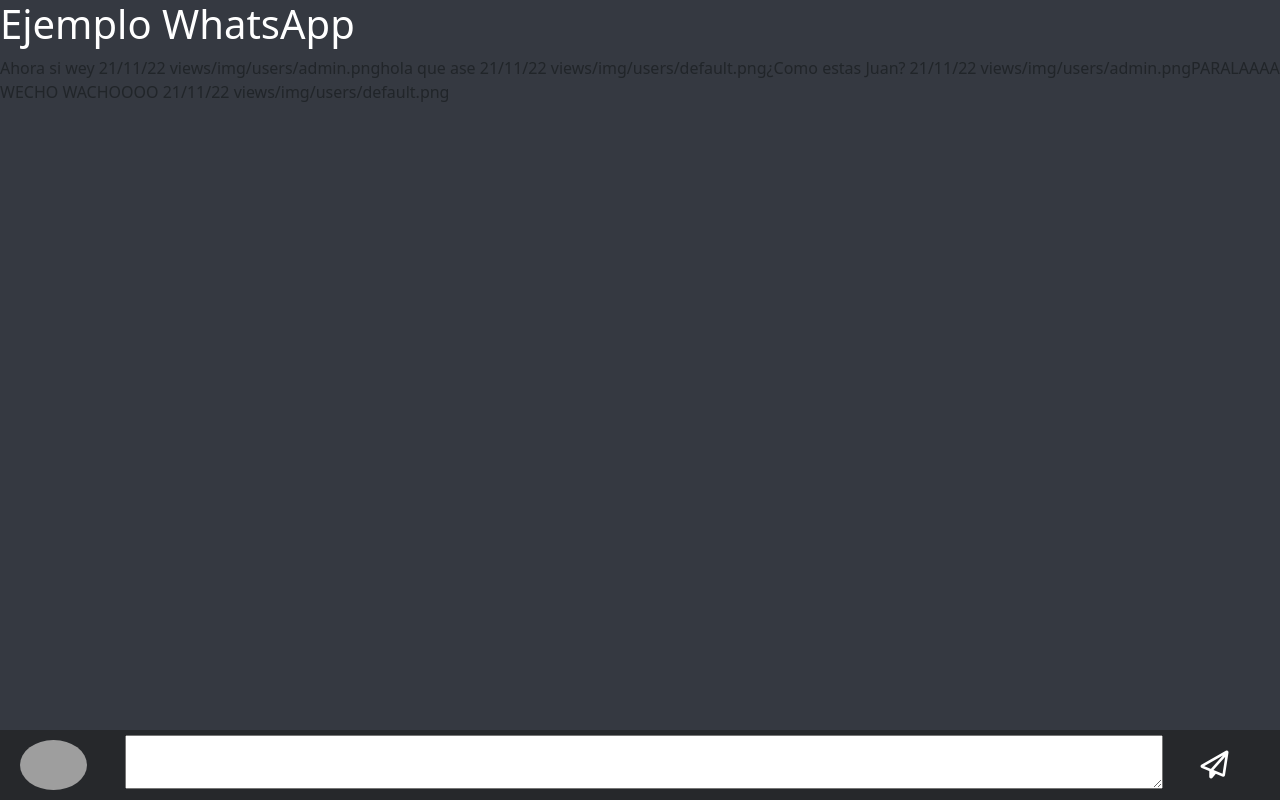
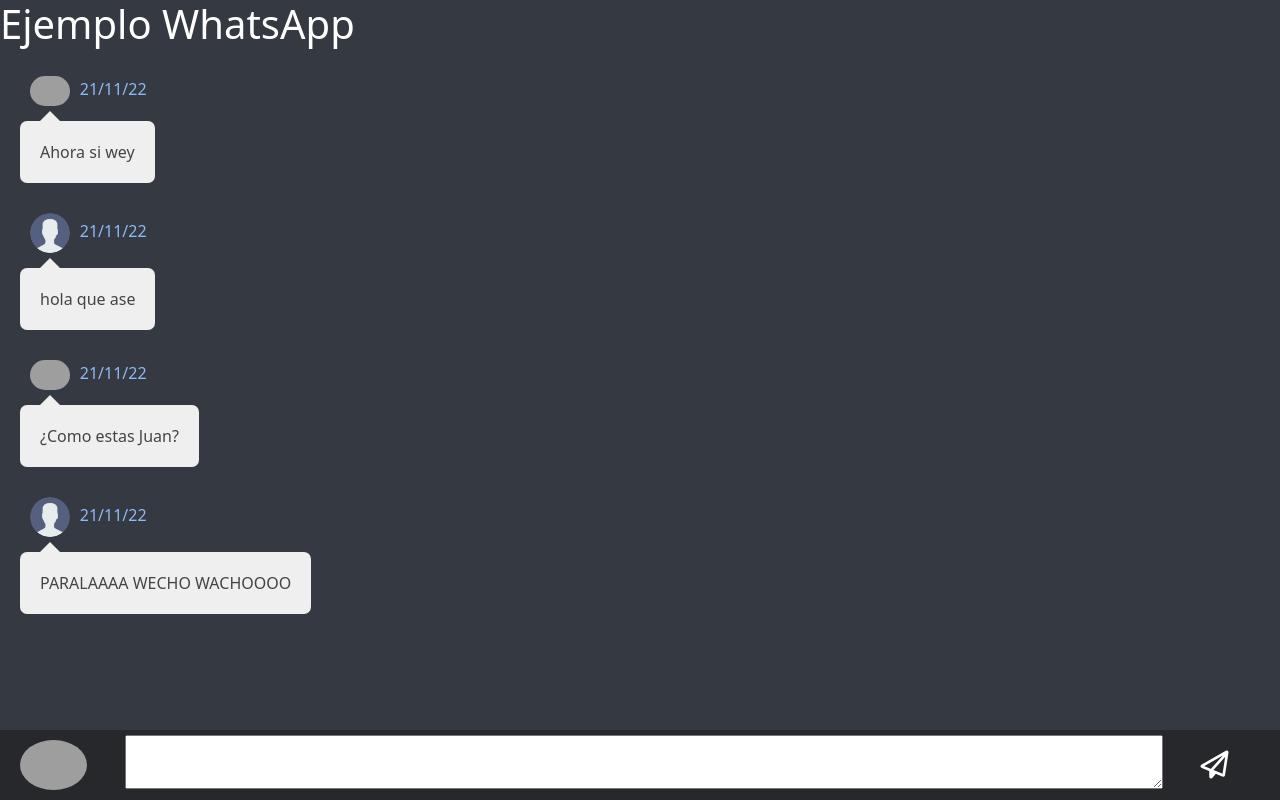
Before and after one commit to ChemaSanchez11/Whatsapp, a PHP site: page / in a window 1280 px wide. Run offline with PHP 8.4, Linux system fonts and the light colour scheme; data comes from the database, SQL or seed files in the repository; both versions use the stored data as it was after the commit; some libraries are stand-ins or nearby versions; grey boxes are pictures that could not be loaded.

Commit message:
Login IMG

```diff
--- a/controllers/chatController.php
+++ b/controllers/chatController.php
@@ -2,7 +2,6 @@
 
 if(isset($_POST['new_chat'])){
     ChatRepository::insertComment($_POST['message'], $_SESSION['user']->getId());
-    die;
     header('Location: index.php');
 }
 
--- a/models/ChatRepository.php
+++ b/models/ChatRepository.php
@@ -15,8 +15,9 @@
     }
 
     public static function insertComment($comentario, $userId){
+        $date = date("d/m/y");
         $db = Database::conexion();
-        $q = "INSERT INTO `chat`(`text`, `userid`) VALUES ('".$comentario."', ".$userId.")";
+        $q = "INSERT INTO `chat`(`text`, `userid`, `fecha`) VALUES ('".$comentario."', ".$userId." , '". $date ."')";
         $result = $db->query($q);
     }
 }
--- a/views/css/style.css
+++ b/views/css/style.css
@@ -17,3 +17,184 @@
     width: 100%;
     height: 70px; /* Height of the footer */
 }
+
+.chat .chat-history {
+    padding: 20px;
+}
+
+.chat .chat-history ul {
+    padding: 0
+}
+
+.chat .chat-history ul li {
+    list-style: none;
+    margin-bottom: 30px
+}
+
+.chat .chat-history ul li:last-child {
+    margin-bottom: 0px
+}
+
+.chat .chat-history .message-data {
+    margin-bottom: 15px
+}
+
+.chat .chat-history .message-data img {
+    border-radius: 40px;
+    width: 40px
+}
+
+.chat .chat-history .message-data-time {
+    color: #90B8F8;
+    padding-left: 6px
+}
+
+.chat .chat-history .message {
+    color: #444;
+    padding: 18px 20px;
+    line-height: 26px;
+    font-size: 16px;
+    border-radius: 7px;
+    display: inline-block;
+    position: relative
+}
+
+/*.chat .chat-history .message:after {*/
+/*    bottom: 100%;*/
+/*    left: 7%;*/
+/*    border: solid transparent;*/
+/*    content: " ";*/
+/*    height: 0;*/
+/*    width: 0;*/
+/*    position: absolute;*/
+/*    pointer-events: none;*/
+/*    border-bottom-color: #fff;*/
+/*    border-width: 10px;*/
+/*    margin-left: -10px*/
+/*}*/
+
+.chat .chat-history .my-message {
+    background: #efefef
+}
+
+.chat .chat-history .my-message:after {
+    bottom: 100%;
+    left: 30px;
+    border: solid transparent;
+    content: " ";
+    height: 0;
+    width: 0;
+    position: absolute;
+    pointer-events: none;
+    border-bottom-color: #efefef;
+    border-width: 10px;
+    margin-left: -10px
+}
+
+.chat .chat-history .other-message {
+    background: #e8f1f3;
+    text-align: right
+}
+
+/*.chat .chat-history .other-message:after {*/
+/*    border-bottom-color: #e8f1f3;*/
+/*    left: 70px;*/
+/*}*/
+
+.chat .chat-message {
+    padding: 20px
+}
+
+.online,
+.offline,
+.me {
+    margin-right: 2px;
+    font-size: 8px;
+    vertical-align: middle
+}
+
+.online {
+    color: #86c541
+}
+
+.offline {
+    color: #e47297
+}
+
+.me {
+    color: #1d8ecd
+}
+
+.float-right {
+    float: right
+}
+
+.clearfix:after {
+    visibility: hidden;
+    display: block;
+    font-size: 0;
+    content: " ";
+    clear: both;
+    height: 0
+}
+
+.text-end {
+    /*padding-right: 0.7rem;*/
+    padding-right: 0.3rem;
+}
+
+.msg-left {
+    padding-left: 0.6rem;
+}
+
+@media only screen and (max-width: 767px) {
+    .chat-app .people-list {
+        height: 465px;
+        width: 100%;
+        overflow-x: auto;
+        background: #fff;
+        left: -400px;
+        display: none
+    }
+
+    .chat-app .people-list.open {
+        left: 0
+    }
+
+    .chat-app .chat {
+        margin: 0
+    }
+
+    .chat-app .chat .chat-header {
+        border-radius: 0.55rem 0.55rem 0 0
+    }
+
+    .chat-app .chat-history {
+        height: 300px;
+        overflow-x: auto
+    }
+}
+
+@media only screen and (min-width: 768px) and (max-width: 992px) {
+    .chat-app .chat-list {
+        height: 650px;
+        overflow-x: auto
+    }
+
+    .chat-app .chat-history {
+        height: 600px;
+        overflow-x: auto
+    }
+}
+
+@media only screen and (min-device-width: 768px) and (max-device-width: 1024px) and (orientation: landscape) and (-webkit-min-device-pixel-ratio: 1) {
+    .chat-app .chat-list {
+        height: 480px;
+        overflow-x: auto
+    }
+
+    .chat-app .chat-history {
+        height: calc(100vh - 350px);
+        overflow-x: auto
+    }
+}
--- a/views/mainView.phtml
+++ b/views/mainView.phtml
@@ -32,9 +32,40 @@
 
 $is_admin = $_SESSION['user']->getRol();
 
+echo '<div class="chat">
+        <div class="chat-history">
+            <ul class="m-b-0">';
+
 foreach ($chats as $chat) {
-    echo $chat->getText() . ' ' . $chat->getDate() . ' ' . $chat->getUser()->getImg();
+
+    $user = $chat->getUser();
+
+    if($user->getId() == $_SESSION['user']->getId()){
+        echo '<li class="clearfix">
+                  <div class="message-data text-end pr-1">
+                      <span class="message-data-time">'. $chat->getDate() .'</span>
+                      <img src="'. $chat->getUser()->getImg() .'" alt="avatar">
+                  </div>
+                  <div class="message other-message float-right">
+                    '.$chat->getText().'
+                  </div>
+              </li>';
+    }else{
+        echo '<li class="clearfix">
+                  <div class="message-data msg-left">
+                      <img src="'. $chat->getUser()->getImg() .'" alt="avatar">
+                      <span class="message-data-time">'. $chat->getDate() .'</span>
+                  </div>
+                  <div class="message my-message">
+                    '.$chat->getText().'
+                  </div>
+              </li>';
+    }
 }
+
+echo '       </ul>
+         </div>
+      </div>';
 
 
 ?>
@@ -48,10 +79,11 @@
         </div>
         <form class="col-11 row px-0 mx-0" action="index.php?new_chat" method="POST">
             <div class="col-11 my-auto">
-                <textarea name="message" class="h-75 w-100" ></textarea>
+                <textarea name="message" class="h-75 w-100"></textarea>
             </div>
             <div class="col-1 my-auto">
-                <button type="submit" class="btn" name="new_chat"><h3 class="m-0 p-0"><i class="far fa-paper-plane text-white"></i></h3></button>
+                <button type="submit" class="btn" name="new_chat"><h3 class="m-0 p-0"><i
+                                class="far fa-paper-plane text-white"></i></h3></button>
             </div>
         </form>
     </div>
```
Also changed, not shown: whatsapp.sql (+10 -8 lines).
